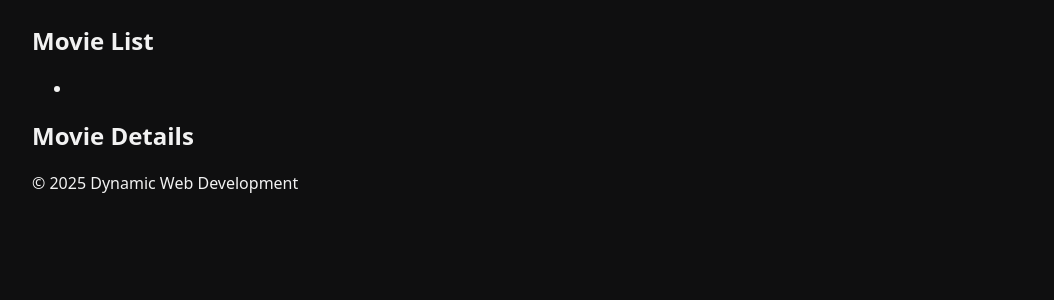
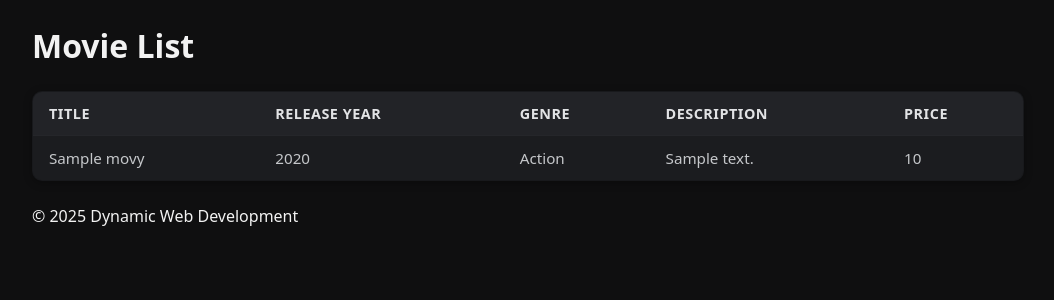
Before and after one commit to rysbrand/group_DWD1, a PHP site: page / in a window 1280 px wide. Shown: the part 59-359 px from the top of the page, without its empty margins (112-1166 px from the left). Run offline with PHP 8.4, Linux system fonts and the light colour scheme; data comes from the database, SQL or seed files in the repository; tables that the repository leaves empty hold one stand-in row (values such as "Sample post"); some libraries are stand-ins or nearby versions.

Commit message:
Table Update
-Added CSS for the table
-Added function get_movies() to join genre and movies and to get table data
- Rewrote the movie_view

```diff
--- a/app/main.css
+++ b/app/main.css
@@ -36,6 +36,66 @@ a { color: inherit; text-decoration: none; }
 .nav-link { padding: 6px 10px; border-radius: 8px; }
 .nav-link.active { background: var(--border); }
 
+/* TABLES */
+table {
+    width: 100%;
+    border-collapse: collapse;
+    margin: 24px 0;
+    background: #18191c;
+    border: 1px solid #25262a;
+    border-radius: 10px;
+    overflow: hidden;
+    box-shadow: 0 2px 8px rgba(0, 0, 0, 0.3);
+}
+
+thead {
+    background: #222327;
+    color: #e2e3e5;
+}
+
+th, td {
+    padding: 12px 16px;
+    text-align: left;
+    border-bottom: 1px solid #25262a;
+}
+
+tbody tr {
+    background: #1b1c1f;
+    transition: background 0.2s;
+}
+
+    tbody tr:nth-child(even) {
+        background: #202124;
+    }
+
+    tbody tr:hover {
+        background: #2a2b30;
+    }
+
+    tbody tr:last-child td {
+        border-bottom: none;
+    }
+
+th {
+    font-weight: 600;
+    text-transform: uppercase;
+    font-size: 0.9rem;
+    letter-spacing: 0.5px;
+}
+
+td {
+    color: #c5c7ca;
+    font-size: 0.95rem;
+}
+
+caption {
+    caption-side: top;
+    text-align: left;
+    font-weight: 600;
+    margin-bottom: 8px;
+    color: #f0f1f2;
+}
+
 /* PAGE CONTAINER */
 .container { max-width: 1024px; margin: 24px auto; padding: 0 16px; }
 
--- a/app/models/movies_db.php
+++ b/app/models/movies_db.php
@@ -4,7 +4,7 @@
 function get_movies_by_genre($genre_id) {
     global $db;
     $query = 'SELECT * FROM movies
-              WHERE movies.genreID = :genre_id
+              WHERE movies.genre_ID = :genre_id
               ORDER BY movie_ID';
     $statement = $db->prepare($query);
     $statement->bindValue(":genre_id", $genre_id);
@@ -24,6 +24,25 @@ function get_movie($movie_id) {
     $movie = $statement->fetch();
     $statement->closeCursor();
     return $movie;
+}
+
+function get_movies(): array {
+    global $db;
+    $query = '
+        SELECT
+            m.movie_ID,
+            m.Title,
+            m.release_Year,
+            m.Price,
+            g.Name AS Genre,
+            m.Description
+        FROM movies m
+        JOIN genre g ON m.genre_ID = g.genre_ID
+        ORDER BY m.Title
+    ';
+    $stmt = $db->prepare($query);
+    $stmt->execute();
+    return $stmt->fetchAll(PDO::FETCH_ASSOC);
 }
 
 function delete_movie($movie_id) {
--- a/app/movie_catalog/movie_view.php
+++ b/app/movie_catalog/movie_view.php
@@ -1,41 +1,31 @@
+<?php
+$movies = get_movies();
 
+?>
 <main>
-    <aside>
-        <h1>Movie List</h1>
-        <nav>
-            <ul>
-                <?php //foreach ($movies as $movie) : ?>
-                <li>
-                    <!--<a href="?movie_id=<?php// echo $movie['movieID']; ?>">
-                        <?php //echo $movie['title']; ?>-->
-                    </a>
-                </li>
-                <?php// endforeach; ?>
-            </ul>
-        </nav>
-    </aside>
-    <section>
-        <h1>Movie Details</h1>
-        <!-- <?php //if (isset($movie)) : ?>
-        <div id="movie_details">
-            <h2><?php// echo $movie['title']; ?></h2>
-            <p><strong>Release Year:</strong>
-                <?php// echo $movie['releaseYear']; ?></p>
-            <p><strong>Genre:</strong>
-                <?php// echo $movie['genre_ID']; ?></p>
-            <p><strong>Description:</strong>
-                <?php// echo $movie['description']; ?></p>
-            <form action="../cart" method="post">
-                <input type="hidden" name="action" value="add">
-                <input type="hidden" name="movie_id"
-                       value="<?php// echo $movie['movieID']; ?>">
-                <label>Quantity:</label>
-                <input type="text" name="quantity" value="1">
-                <input type="submit" value="Add to Cart">
-            </form>
-        </div>
-        <?php //else: ?>
-        <p>Select a movie to view its details.</p>
-        <?php// endif; ?>-->
-    </section>
+<head> <link rel="stylesheet" href="../app/main.css?v=2">
+</head>
+    <h1>Movie List</h1>
+    <table>
+        <thead>
+            <tr>
+                <th>Title</th>
+                <th>Release Year</th>
+                <th>Genre</th>
+                <th>Description</th>
+                <th>Price</th>
+            </tr>
+        </thead>
+        <tbody>
+            <?php foreach ($movies as $movie) : ?>
+                <tr>
+                    <td><?= htmlspecialchars($movie['Title']) ?></td>
+                    <td><?= htmlspecialchars($movie['release_Year']) ?></td>
+                    <td><?= htmlspecialchars($movie['Genre']) ?></td>
+                    <td><?= htmlspecialchars($movie['Description']) ?></td>
+                    <td><?= htmlspecialchars($movie['Price']) ?></td>
+                </tr>
+            <?php endforeach; ?>
+        </tbody>
+    </table>
 </main>
```
